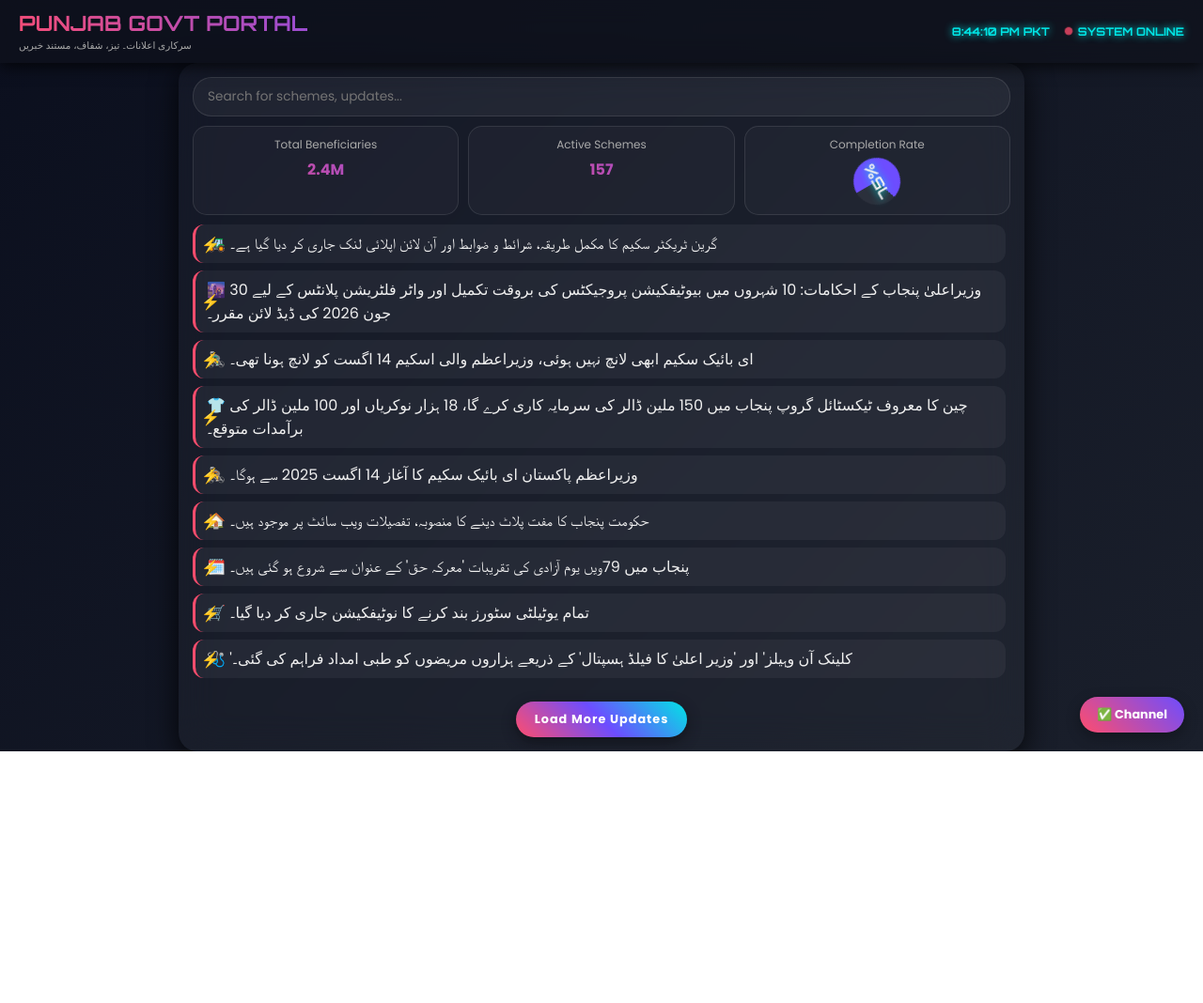
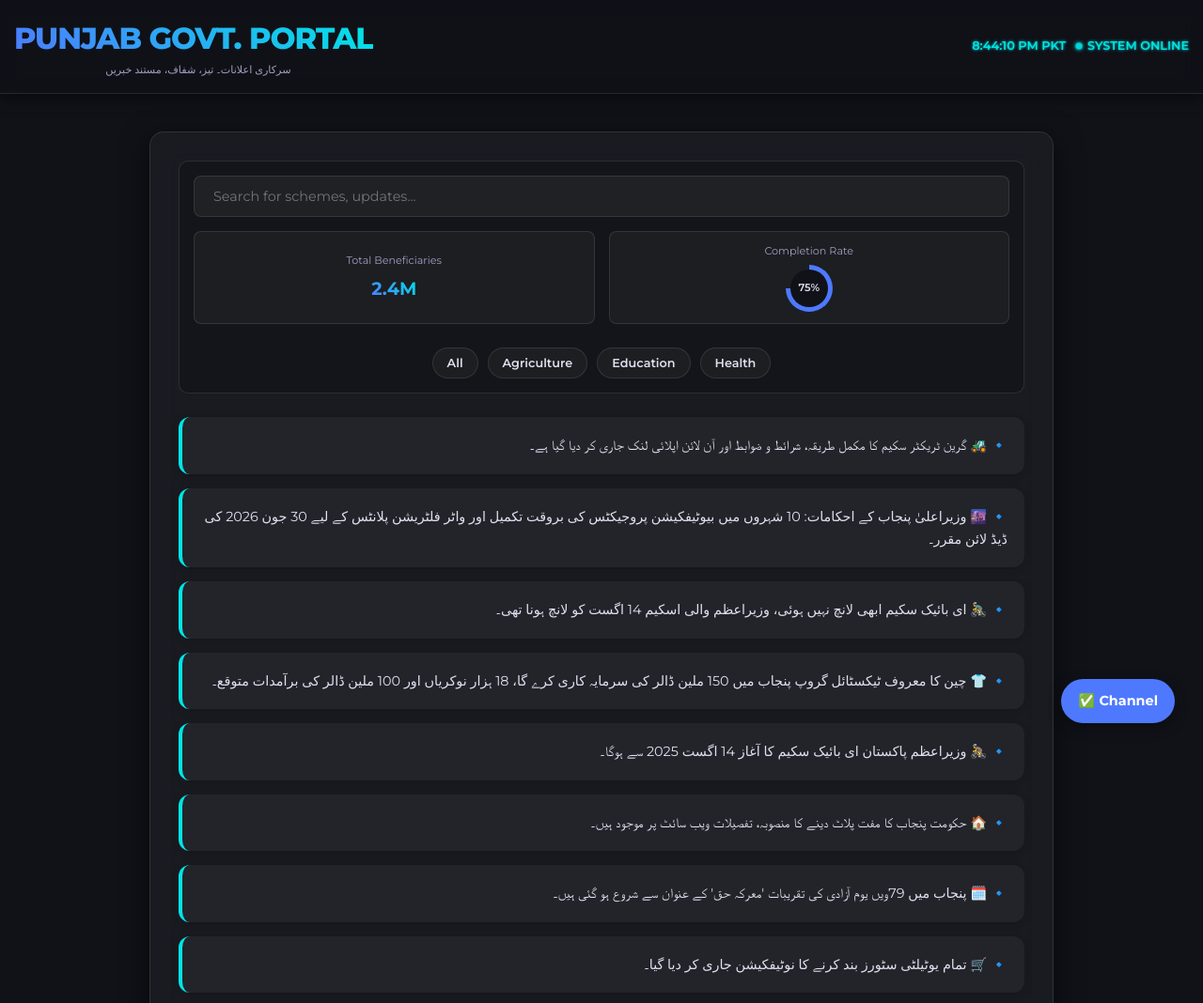
Before and after one commit to abdullahasad491326/PAK--UPDATES, a plain HTML site: page Updates.html in a window 1280 px wide. Shown: the top 1068 px of the page at 94% size. Before the commit the page ends 800 px from the top, so only its background shows below. Drawn offline with Linux system fonts and the light colour scheme.

Commit message:
Update Updates.html

```diff
--- a/Updates.html
+++ b/Updates.html
@@ -1,199 +1,405 @@
 <!DOCTYPE html>
-<html lang="en">
+<html lang="en" dir="ltr">
 <head>
-<meta charset="UTF-8">
-<meta name="viewport" content="width=device-width, initial-scale=1.0">
-<title>Punjab Govt. Portal - Full Updates</title>
-<link href="https://fonts.googleapis.com/css2?family=Orbitron:wght@500;700&family=Poppins:wght@300;400;600;700&display=swap" rel="stylesheet">
+  <meta charset="UTF-8" />
+  <meta name="viewport" content="width=device-width, initial-scale=1.0"/>
+  <title>Punjab Govt. Portal</title>
+  <link rel="preconnect" href="https://fonts.googleapis.com">
+  <link rel="preconnect" href="https://fonts.gstatic.com" crossorigin>
+  <link href="https://fonts.googleapis.com/css2?family=Montserrat:wght@300;400;600;700;800&display=swap" rel="stylesheet">
   <style>
-:root{
-  --bg:#0b0f1e;
-  --card-bg: rgba(255,255,255,0.03);
-  --accent1:#ff4d6d;
-  --accent2:#6d4dff;
-  --accent3:#00e5e5;
-  --text-light:#f0f0f0;
-  --text-muted:#aaaaaa;
-  --border:rgba(255,255,255,0.1);
+    :root {
+      --bg-primary: #101218;
+      --card-bg: rgba(255, 255, 255, 0.04);
+      --accent-primary: #4e79ff;
+      --accent-secondary: #00e5e5;
+      --text-light: #e0e0f0;
+      --text-muted: #a0a0c0;
+      --border-color: rgba(255, 255, 255, 0.1);
     }
-
-*{margin:0;padding:0;box-sizing:border-box;font-family:'Poppins',sans-serif;}
-html,body{height:100%;background:linear-gradient(135deg,#0b0f1e,#1a1f2b);color:var(--text-light);display:flex;flex-direction:column;overflow:hidden;}
-
-/* Header */
-header{
-  position:sticky; top:0; z-index:100;
-  background: rgba(15,18,28,0.7); backdrop-filter: blur(12px);
-  padding:10px 20px; display:flex; justify-content:space-between; align-items:center; flex-wrap:wrap;
-  box-shadow:0 4px 15px rgba(0,0,0,0.7);
+    body {
+      margin: 0;
+      font-family: 'Montserrat', sans-serif;
+      background-color: var(--bg-primary);
+      color: var(--text-light);
+      min-height: 100vh;
+      display: flex;
+      flex-direction: column;
+      line-height: 1.6;
+      position: relative;
+      overflow-x: hidden;
+      animation: fadeIn 1s ease-in-out;
     }
-
-header h1{
-  font-family:'Orbitron',sans-serif;
-  font-size:1.4em;
-  background: linear-gradient(45deg,var(--accent1),var(--accent2),var(--accent3));
-  background-size:300% 300%;
-  -webkit-background-clip:text; -webkit-text-fill-color:transparent;
-  animation: gradientText 5s ease infinite;
+    @keyframes fadeIn {
+      from { opacity: 0; }
+      to { opacity: 1; }
     }
-@keyframes gradientText{0%{background-position:0% 50%;}50%{background-position:100% 50%;}100%{background-position:0% 50%;}}
-
-header p.sub{font-size:0.65em;color:var(--text-muted);margin-top:3px;}
-.header-info{display:flex;gap:15px;align-items:center;flex-wrap:wrap;}
-.digital-clock,.network-status{font-weight:700;font-family:'Orbitron',sans-serif;font-size:0.75em;color:var(--accent3);text-shadow:0 0 8px var(--accent3);}
-.network-status span{display:inline-block;width:10px;height:10px;border-radius:50%;background:var(--accent1);animation:pulse 1.2s infinite ease-in-out;margin-right:5px;}
-@keyframes pulse{0%,100%{transform:scale(0.8);opacity:0.7;}50%{transform:scale(1);opacity:1;}}
-
-/* Content */
-.content{
-  flex:1; display:flex; flex-direction:column; max-width:900px; margin:0 auto;
-  background:var(--card-bg); border-radius:20px; backdrop-filter:blur(20px);
-  box-shadow:0 8px 30px rgba(0,0,0,0.8); padding:15px; gap:10px; overflow:hidden;
+    header {
+      padding: 15px 15px;
+      text-align: center;
+      background: rgba(16, 18, 24, 0.6);
+      backdrop-filter: blur(10px);
+      border-bottom: 1px solid var(--border-color);
+      box-shadow: 0 4px 15px rgba(0, 0, 0, 0.5);
+      position: sticky;
+      top: 0;
+      z-index: 100;
+      animation: fadeInDown 0.8s ease-out;
     }
-
-/* Search */
-.search-container input{
-  width:100%; padding:10px 15px; border-radius:20px; border:1px solid var(--border);
-  background: rgba(255,255,255,0.05); color: var(--text-light); font-size:0.85em; transition: all 0.3s ease;
+    @keyframes fadeInDown {
+      from { opacity: 0; transform: translateY(-50px); }
+      to { opacity: 1; transform: translateY(0); }
     }
-.search-container input:focus{outline:none; border-color: var(--accent1); box-shadow:0 0 15px var(--accent1);}
-
-/* Features Grid */
-.features-grid{
-  display:grid; grid-template-columns: repeat(auto-fit,minmax(140px,1fr)); gap:10px;
+    .header-container {
+      display: flex;
+      flex-direction: column;
+      align-items: center;
+      gap: 10px;
     }
-.feature-card{
-  background: var(--card-bg); padding:10px 8px; border-radius:15px; text-align:center;
-  border:1px solid var(--border); transition: all 0.3s ease; position:relative; overflow:hidden; cursor:pointer;
+    h1 {
+      font-size: 1.5em;
+      font-weight: 800;
+      background-image: linear-gradient(45deg, var(--accent-primary), var(--accent-secondary));
+      -webkit-background-clip: text;
+      -webkit-text-fill-color: transparent;
+      margin: 0;
+      letter-spacing: -1px;
     }
-.feature-card h3{
-  margin:5px 0 0; font-size:1em; font-weight:700;
-  background: linear-gradient(45deg,var(--accent1),var(--accent2),var(--accent3));
-  -webkit-background-clip: text; -webkit-text-fill-color: transparent; background-size:300% 300%;
-  animation: gradientText 6s ease infinite;
+    p.sub {
+      font-size: 0.7em;
+      color: var(--text-muted);
+      margin: 0;
+      font-weight: 300;
     }
-.feature-card p{font-size:0.75em;color:var(--text-muted);}
-
-/* Circular progress */
-.progress-circle{
-  width:50px; height:50px; border-radius:50%;
-  background: conic-gradient(var(--accent2) 70%, rgba(255,255,255,0.05) 0);
-  display:flex; align-items:center; justify-content:center;
-  margin:5px auto 0; font-weight:700; color: var(--text-light);
-  font-family:'Orbitron',sans-serif; text-shadow:0 0 8px var(--accent3);
-  animation:rotateCircle 3s linear infinite;
+    .header-info {
+      display: flex;
+      align-items: center;
+      gap: 10px;
+      flex-wrap: wrap;
+      justify-content: center;
     }
-@keyframes rotateCircle{0%{transform:rotate(0deg);}100%{transform:rotate(360deg);}}
-
-/* Updates feed - FULL SCREEN */
-.updates{
-  flex:1; min-height:0; overflow-y:auto; padding-right:5px; scrollbar-width: thin; scrollbar-color: var(--accent2) transparent;
+    .digital-clock, .network-status {
+      font-size: 0.8em;
+      font-weight: 600;
+      color: var(--accent-secondary);
+      text-shadow: 0 0 3px var(--accent-secondary);
     }
-.updates::-webkit-scrollbar{width:6px;}
-.updates::-webkit-scrollbar-thumb{background: var(--accent2);border-radius:4px;}
-
-.update{
-  background: rgba(255,255,255,0.05); padding:8px 12px; margin-bottom:8px; border-radius:12px;
-  border-left:3px solid var(--accent1); cursor:pointer; transition: all 0.3s ease; position:relative;
+    .network-status span {
+      display: inline-block;
+      width: 8px;
+      height: 8px;
+      border-radius: 50%;
+      background-color: var(--accent-secondary);
+      box-shadow: 0 0 5px var(--accent-secondary);
+      animation: pulse 1.5s infinite ease-in-out;
+      margin-right: 5px;
     }
-.update::before{content:"⚡";position:absolute;left:6px;top:50%;transform:translateY(-50%);}
-.update:hover{border-left-color: var(--accent2);transform:translateY(-2px) scale(1.01);box-shadow:0 6px 15px rgba(0,0,0,0.3);}
-
-/* Buttons */
-.load-btn{
-  display:block; margin:10px auto 0; padding:10px 20px; border:none; border-radius:25px;
-  background: linear-gradient(45deg,var(--accent1),var(--accent2),var(--accent3)); color:white;
-  font-weight:700; cursor:pointer; font-size:0.8em; letter-spacing:1px; transition: all 0.3s ease;
-  box-shadow:0 5px 15px rgba(0,0,0,0.4);
+    @keyframes pulse {
+      0% { transform: scale(0.8); opacity: 0.7; }
+      50% { transform: scale(1); opacity: 1; }
+      100% { transform: scale(0.8); opacity: 0.7; }
     }
-.load-btn:hover{
-  background: linear-gradient(45deg,var(--accent3),var(--accent1),var(--accent2)); transform: translateY(-2px);
-  box-shadow:0 8px 20px var(--accent3);
+    .content {
+      max-width: 900px;
+      margin: 20px 10px;
+      padding: 20px;
+      background: var(--card-bg);
+      border-radius: 15px;
+      backdrop-filter: blur(15px);
+      box-shadow: 0 8px 30px rgba(0, 0, 0, 0.6);
+      flex-grow: 1;
+      border: 1px solid var(--border-color);
+      animation: slideInUp 0.8s ease-out;
     }
-
-/* Side button */
-.side-buttons{position:fixed;bottom:20px;right:20px;display:flex;flex-direction:column;gap:15px;z-index:1000;}
-.side-buttons a{
-  background: linear-gradient(45deg,var(--accent1),var(--accent2)); color:white; padding:10px 18px;
-  border-radius:30px; font-weight:700; font-size:0.8em; text-decoration:none; text-align:center;
-  box-shadow:0 5px 15px rgba(0,0,0,0.3); transition: all 0.3s ease;
+    @keyframes slideInUp {
+      from { transform: translateY(20px); opacity: 0; }
+      to { transform: translateY(0); opacity: 1; }
     }
-.side-buttons a:hover{
-  background: linear-gradient(45deg,var(--accent3),var(--accent1),var(--accent2)); transform: translateY(-2px);
-  box-shadow:0 8px 20px var(--accent3);
+    .advanced-features {
+      margin-bottom: 25px;
+      display: grid;
+      grid-template-columns: 1fr;
+      gap: 15px;
+      padding: 15px;
+      background: rgba(0, 0, 0, 0.2);
+      border-radius: 10px;
+      border: 1px solid var(--border-color);
     }
-
-/* Responsive */
-@media(max-width:768px){
-  header h1{font-size:1.2em;}
-  .features-grid{grid-template-columns: repeat(auto-fit,minmax(120px,1fr));}
-  .progress-circle{width:45px;height:45px;}
+    .search-container {
+      grid-column: 1 / -1;
+    }
+    .search-container input {
+      width: 100%;
+      padding: 12px 20px;
+      font-size: 0.9em;
+      font-family: 'Montserrat', sans-serif;
+      color: var(--text-light);
+      background: rgba(255, 255, 255, 0.05);
+      border: 1px solid var(--border-color);
+      border-radius: 8px;
+      transition: all 0.3s ease;
+      box-sizing: border-box;
+    }
+    .search-container input:focus {
+      outline: none;
+      border-color: var(--accent-primary);
+      box-shadow: 0 0 10px var(--accent-primary);
+    }
+    .feature-widget {
+      background: var(--card-bg);
+      padding: 12px;
+      border: 1px solid var(--border-color);
+      border-radius: 8px;
+      display: flex;
+      flex-direction: column;
+      justify-content: center;
+      align-items: center;
+      transition: all 0.3s ease;
+    }
+    .feature-widget:hover {
+      box-shadow: 0 0 15px var(--accent-primary);
+      transform: translateY(-3px);
+    }
+    .feature-widget p {
+      margin: 0;
+      font-size: 0.7em;
+      color: var(--text-muted);
+    }
+    .feature-widget h3 {
+      font-size: 1.2em;
+      font-weight: 700;
+      background-image: linear-gradient(45deg, var(--accent-primary), var(--accent-secondary));
+      -webkit-background-clip: text;
+      -webkit-text-fill-color: transparent;
+      margin: 5px 0 0;
+    }
+    .progress-bar-container {
+      width: 50px;
+      height: 50px;
+      border-radius: 50%;
+      background: conic-gradient(var(--accent-primary) 75%, transparent 75%);
+      display: flex;
+      align-items: center;
+      justify-content: center;
+      margin-top: 5px;
+    }
+    .progress-bar-inner {
+      width: 40px;
+      height: 40px;
+      border-radius: 50%;
+      background-color: var(--bg-primary);
+      display: flex;
+      align-items: center;
+      justify-content: center;
+      font-weight: 600;
+      font-size: 0.7em;
+    }
+    .filter-buttons {
+      grid-column: 1 / -1;
+      display: flex;
+      gap: 10px;
+      justify-content: center;
+      flex-wrap: wrap;
+      margin-top: 10px;
+    }
+    .filter-buttons button {
+      background: var(--card-bg);
+      border: 1px solid var(--border-color);
+      color: var(--text-light);
+      font-family: 'Montserrat', sans-serif;
+      padding: 8px 15px;
+      border-radius: 20px;
+      cursor: pointer;
+      transition: all 0.3s ease;
+      font-weight: 600;
+      font-size: 0.8em;
+    }
+    .filter-buttons button:hover {
+      background: var(--accent-primary);
+      color: white;
+      border-color: var(--accent-primary);
+    }
+    .update {
+      padding: 18px;
+      margin: 15px 0;
+      background: var(--card-bg);
+      border-left: 4px solid var(--accent-secondary);
+      border-radius: 12px;
+      box-shadow: 0 2px 10px rgba(0, 0, 0, 0.2);
+      font-size: 0.9em;
+      line-height: 1.7;
+      text-align: right;
+      direction: rtl;
+      unicode-bidi: isolate;
+      transition: transform 0.3s ease, box-shadow 0.3s ease;
+      cursor: pointer;
+    }
+    .update:hover {
+      transform: translateY(-5px);
+      box-shadow: 0 5px 20px rgba(0, 0, 0, 0.3);
+      background: rgba(255, 255, 255, 0.08);
+      border-left-color: var(--accent-primary);
+    }
+    .load-more-btn {
+      display: block;
+      width: 180px;
+      margin: 30px auto 0;
+      background: var(--accent-primary);
+      border: none;
+      color: white;
+      font-family: 'Montserrat', sans-serif;
+      font-weight: 600;
+      padding: 15px 25px;
+      border-radius: 30px;
+      cursor: pointer;
+      transition: all 0.3s ease;
+      box-shadow: 0 5px 15px rgba(0, 0, 0, 0.3);
+    }
+    .load-more-btn:hover {
+      background: var(--accent-secondary);
+      transform: translateY(-3px);
+      box-shadow: 0 8px 20px rgba(0, 229, 229, 0.5);
+    }
+    .side-buttons {
+      position: fixed;
+      right: 15px;
+      bottom: 15px;
+      z-index: 1000;
+      display: flex;
+      flex-direction: column;
+      gap: 15px;
+    }
+    .side-buttons a {
+      background: var(--accent-primary);
+      color: white;
+      text-decoration: none;
+      padding: 12px 18px;
+      border-radius: 30px;
+      font-weight: 700;
+      font-size: 0.9em;
+      box-shadow: 0 5px 15px rgba(0, 0, 0, 0.3);
+      transition: all 0.3s ease;
+      text-align: center;
+    }
+    .side-buttons a:hover {
+      background: var(--accent-secondary);
+      transform: translateY(-3px);
+      box-shadow: 0 8px 20px rgba(0, 0, 0, 0.4);
+    }
+    @media (min-width: 769px) {
+      .header-container {
+        flex-direction: row;
+        justify-content: space-between;
+      }
+      h1 {
+        font-size: 2em;
+      }
+      p.sub {
+        margin: 0 0 0 10px;
+      }
+      .content {
+        margin: 40px auto;
+        padding: 30px;
+      }
+      .advanced-features {
+        grid-template-columns: repeat(2, 1fr);
+      }
+      .side-buttons {
+        right: 30px;
+        bottom: 30px;
+      }
     }
   </style>
 </head>
 <body>
-
   <div class="side-buttons">
     <a href="https://whatsapp.com/channel/0029Vb9shWp4o7qPSrCXS603" target="_blank">✅ Channel</a>
   </div>
 
   <header>
-  <div>
-    <h1>PUNJAB GOVT PORTAL</h1>
+    <div class="header-container">
+      <div class="title-line">
+        <h1>PUNJAB GOVT. PORTAL</h1>
         <p class="sub">سرکاری اعلانات۔ تیز، شفاف، مستند خبریں</p>
       </div>
       <div class="header-info">
         <div id="pakistan-clock" class="digital-clock"></div>
         <div class="network-status"><span></span>SYSTEM ONLINE</div>
       </div>
+    </div>
   </header>
 
   <div class="content">
+    <div class="advanced-features">
       <div class="search-container">
         <input type="text" placeholder="Search for schemes, updates...">
       </div>
-
-  <div class="features-grid">
-    <div class="feature-card"><p>Total Beneficiaries</p><h3>2.4M</h3></div>
-    <div class="feature-card"><p>Active Schemes</p><h3>157</h3></div>
-    <div class="feature-card"><p>Completion Rate</p><div class="progress-circle">75%</div></div>
+      <div class="feature-widget">
+        <p>Total Beneficiaries</p>
+        <h3>2.4M</h3>
+      </div>
+      <div class="feature-widget">
+        <p>Completion Rate</p>
+        <div class="progress-bar-container">
+          <div class="progress-bar-inner">75%</div>
+        </div>
+      </div>
+      <div class="filter-buttons">
+        <button data-filter="all">All</button>
+        <button data-filter="agriculture">Agriculture</button>
+        <button data-filter="education">Education</button>
+        <button data-filter="health">Health</button>
+      </div>
     </div>
 
-  <div class="updates" id="updates">
+    <div id="updates">
       Loading updates...
+      <div class="update-placeholder" style="display:none;">
+        <div class="update">🔹 Lorem ipsum dolor sit amet, consectetur adipiscing elit.</div>
+        <div class="update">🔹 Sed do eiusmod tempor incididunt ut labore et dolore magna aliqua.</div>
+        <div class="update">🔹 Ut enim ad minim veniam, quis nostrud exercitation ullamco.</div>
+        <div class="update">🔹 Duis aute irure dolor in reprehenderit in voluptate velit esse.</div>
+      </div>
     </div>
 
-  <button id="load-btn" class="load-btn">Load More Updates</button>
+    <button id="load-more-btn" class="load-more-btn">Load More Updates</button>
   </div>
 
   <script>
-// Clock
-function updateClock(){
-  const now=new Date();
-  const options={timeZone:'Asia/Karachi',hour12:true,hour:'numeric',minute:'numeric',second:'numeric'};
-  document.getElementById('pakistan-clock').textContent=now.toLocaleTimeString('en-US',options)+' PKT';
+    fetch('updates.json')
+      .then(res => res.json())
+      .then(data => {
+        const updates = data.updates.map(u => `<div class="update">🔹 ${u}</div>`).join('');
+        document.getElementById('updates').innerHTML = updates;
+      })
+      .catch(() => {
+        document.getElementById('updates').innerHTML = "<div class='update'>❌ Could not load updates.</div>";
+      });
+
+    function updateClock() {
+      const now = new Date();
+      const options = {
+        timeZone: 'Asia/Karachi',
+        hour12: true,
+        hour: 'numeric',
+        minute: 'numeric',
+        second: 'numeric'
+      };
+      const formattedTime = now.toLocaleTimeString('en-US', options);
+      document.getElementById('pakistan-clock').textContent = formattedTime + ' PKT';
     }
-setInterval(updateClock,1000);
+
+    setInterval(updateClock, 1000);
     updateClock();
 
-// Load updates
-fetch('updates.json')
-.then(res=>res.json())
-.then(data=>{
-  const updatesHTML=data.updates.map(u=>`<div class="update">${u}</div>`).join('');
-  document.getElementById('updates').innerHTML=updatesHTML;
-})
-.catch(()=>{document.getElementById('updates').innerHTML="<div class='update'>❌ Could not load updates.</div>";});
-
-document.getElementById('load-btn').addEventListener('click',function(){
-  const updatesDiv=document.getElementById('updates');
-  updatesDiv.innerHTML+=`
-    <div class="update">🔹 New update 1</div>
-    <div class="update">🔹 New update 2</div>
-    <div class="update">🔹 New update 3</div>
-    <div class="update">🔹 New update 4</div>
-  `;
-  this.style.display='none';
+    document.getElementById('load-more-btn').addEventListener('click', function() {
+      const placeholder = document.querySelector('.update-placeholder');
+      const updatesContainer = document.getElementById('updates');
+      if (placeholder.style.display !== 'none') {
+        updatesContainer.innerHTML += placeholder.innerHTML;
+        placeholder.style.display = 'none';
+      }
+      this.style.display = 'none';
     });
   </script>
 </body>
```
Lines whose indentation alone changed are shown as unchanged.
